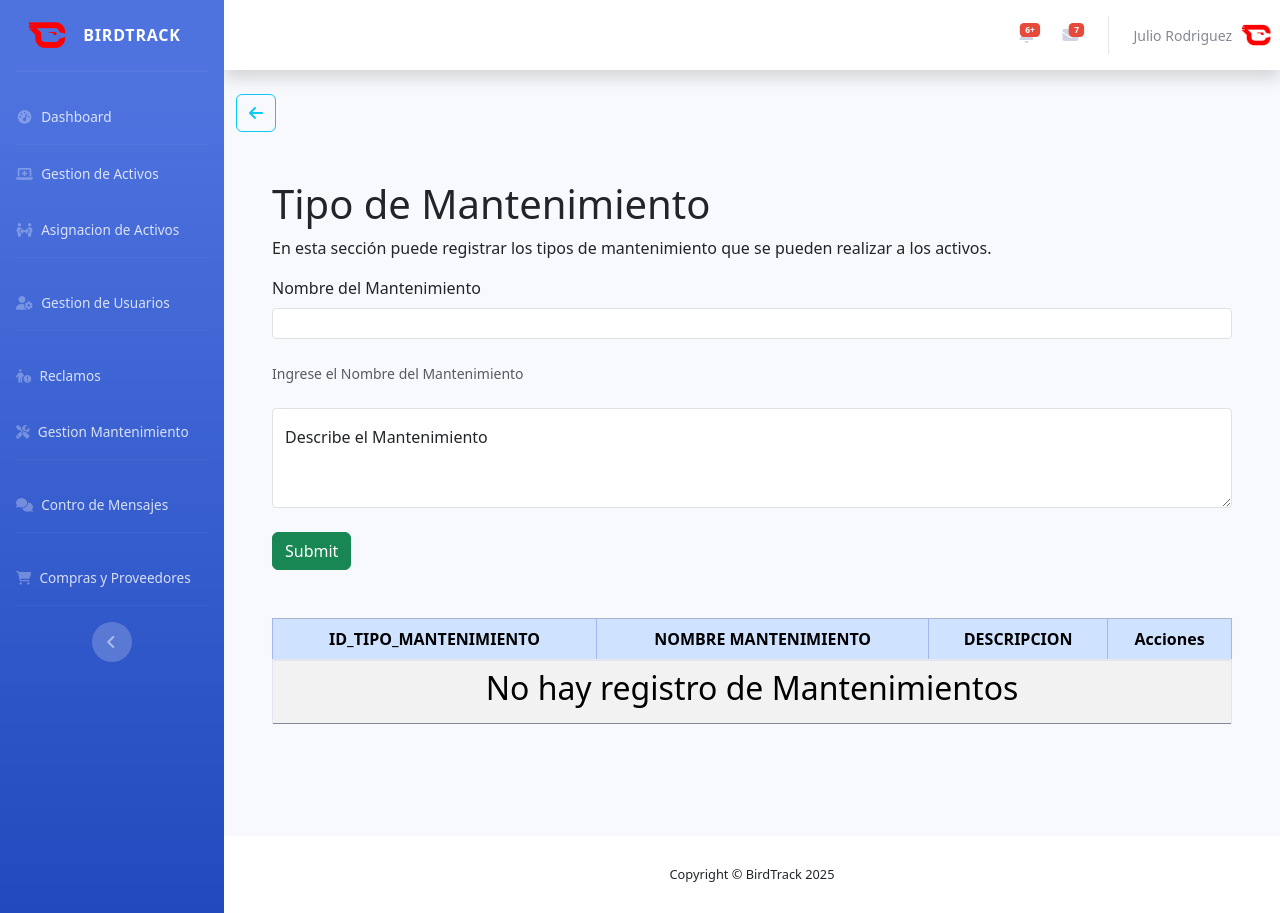
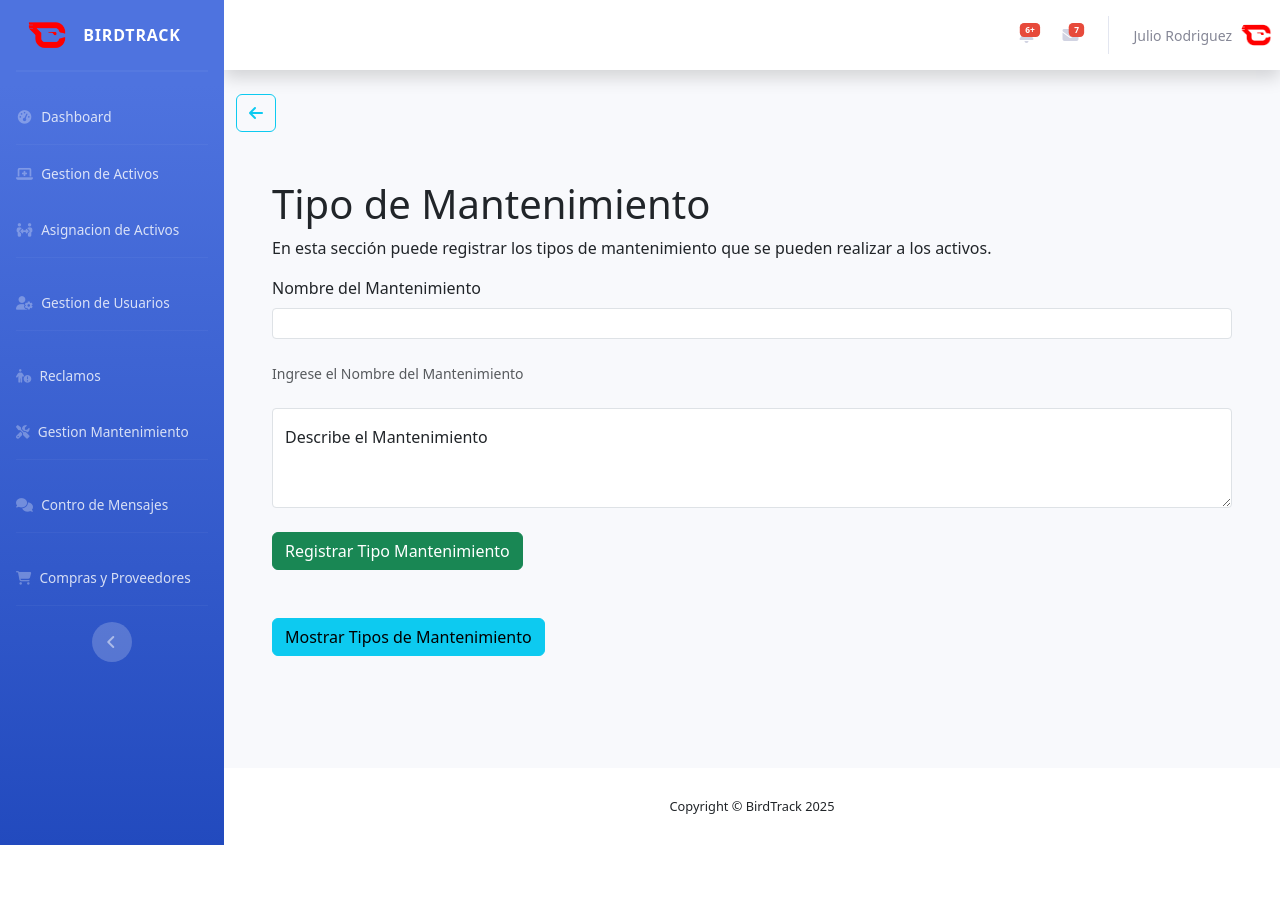
Before and after one commit to keiverzamudia/birdtrack, a PHP site: page /BirdTrack/app/vista/tipoMantenimiento.php in a window 1280 px wide. After the commit the page ends 845 px from the top, so only its background shows below. Run offline with PHP 8.4, Linux system fonts and the light colour scheme; some libraries are stand-ins or nearby versions.

Commit message:
Update tipoMantenimiento.php

```diff
--- a/app/vista/tipoMantenimiento.php
+++ b/app/vista/tipoMantenimiento.php
@@ -5,7 +5,7 @@
 
 <div class="container">
     <!--boton de regresar a la vista gestion mantenimiento-->
-    <button class="btn btn-outline-info" onclick="window.location.href='?url=gestionMantenimiento'">
+    <button class="btn btn-outline-info" onclick="window.location.href='?url=Gestion_Mantenimiento'">
         <i class="fa-solid fa-arrow-left"></i>
 </div>
 </button>
@@ -25,11 +25,18 @@
                 placeholder="ingrese la descripcion del mantenimiento" style="height: 100px"></textarea>
             <label for="floatingTextarea2">Describe el Mantenimiento</label>
         </div>
-        <button type="submit" id="enviar" name="enviar" class="btn btn-success">Submit</button>
+        <button type="submit" id="enviar" name="enviar" class="btn btn-success">Registrar Tipo Mantenimiento</button>
 
     </form>
     <br><br>
-
+    <p class="d-inline-flex gap-1">
+        <button class="btn btn-info" type="button" data-bs-toggle="collapse" data-bs-target="#collapseExample"
+            aria-expanded="false" aria-controls="collapseExample">
+            Mostrar Tipos de Mantenimiento
+        </button>
+    </p>
+    <div class="collapse" id="collapseExample">
+        <div class="card card-body">
 
             <div class="table-responsive">
                 <table class="table table-hover table-striped text-center table-bordered">
@@ -55,8 +62,8 @@
                                         <td>
                                             <button class="btn btn-success" type="button" data-bs-toggle="modal"
                                                 data-bs-target="#editar<?= $tipo['id_tipo_mantenimiento'] ?>" name="editar">
-                                        <svg xmlns="http://www.w3.org/2000/svg" width="16" height="16" fill="currentColor"
-                                            class="bi bi-pencil-square" viewBox="0 0 16 16">
+                                                <svg xmlns="http://www.w3.org/2000/svg" width="16" height="16"
+                                                    fill="currentColor" class="bi bi-pencil-square" viewBox="0 0 16 16">
                                                     <path
                                                         d="M15.502 1.94a.5.5 0 0 1 0 .706L14.459 3.69l-2-2L13.502.646a.5.5 0 0 1 .707 0l1.293 1.293zm-1.75 2.456-2-2L4.939 9.21a.5.5 0 0 0-.121.196l-.805 2.414a.25.25 0 0 0 .316.316l2.414-.805a.5.5 0 0 0 .196-.12l6.813-6.814z" />
                                                     <path fill-rule="evenodd"
@@ -67,8 +74,8 @@
                                             <button class="btn btn-danger btnEliminar" title="Eliminar" type="button"
                                                 value="<?php $tipo['id_tipo_mantenimiento'] ?>" data-bs-toggle="modal"
                                                 data-bs-target="#eliminar">
-                                        <svg xmlns="http://www.w3.org/2000/svg" width="16" height="16" fill="currentColor"
-                                            class="bi bi-trash" viewBox="0 0 16 16">
+                                                <svg xmlns="http://www.w3.org/2000/svg" width="16" height="16"
+                                                    fill="currentColor" class="bi bi-trash" viewBox="0 0 16 16">
                                                     <path
                                                         d="M5.5 5.5A.5.5 0 0 1 6 6v6a.5.5 0 0 1-1 0V6a.5.5 0 0 1 .5-.5m2.5 0a.5.5 0 0 1 .5.5v6a.5.5 0 0 1-1 0V6a.5.5 0 0 1 .5-.5m3 .5a.5.5 0 0 0-1 0v6a.5.5 0 0 0 1 0z" />
                                                     <path
@@ -84,13 +91,15 @@
                                         <div class="modal-dialog">
                                             <div class="modal-content">
                                                 <div class="modal-header bg-danger">
-                                            <h1 class="modal-title fs-5" id="exampleModalLabel">Confirmar eliminación</h1>
+                                                    <h1 class="modal-title fs-5" id="exampleModalLabel">Confirmar eliminación
+                                                    </h1>
                                                     <button type="button" class="btn-close" data-bs-dismiss="modal"
                                                         aria-label="Close"></button>
                                                 </div>
                                                 <div class="modal-body">
                                                     <span class="fs-5">
-                                                ¿Esta seguro que desea eliminar <strong id="nombreEliminacion"></strong>?
+                                                        ¿Esta seguro que desea eliminar <strong
+                                                            id="nombreEliminacion"></strong>?
                                                     </span>
                                                 </div>
                                                 <div class="modal-footer">
@@ -110,12 +119,14 @@
 
 
                                     <!--modal de edicion-->
-                            <div class="modal fade" id="editar<?= $tipo['id_tipo_mantenimiento'] ?>" data-bs-backdrop="static"
-                                data-bs-keyboard="false" tabindex="-1" aria-labelledby="staticBackdropLabel" aria-hidden="true">
+                                    <div class="modal fade" id="editar<?= $tipo['id_tipo_mantenimiento'] ?>"
+                                        data-bs-backdrop="static" data-bs-keyboard="false" tabindex="-1"
+                                        aria-labelledby="staticBackdropLabel" aria-hidden="true">
                                         <div class="modal-dialog">
                                             <div class="modal-content">
                                                 <div class="modal-header">
-                                            <h1 class="modal-title fs-5" id="staticBackdropLabel">Registro de Mantenimiento</h1>
+                                                    <h1 class="modal-title fs-5" id="staticBackdropLabel">Registro de
+                                                        Mantenimiento</h1>
                                                     <button type="button" class="btn-close" data-bs-dismiss="modal"
                                                         aria-label="Close"></button>
                                                 </div>
@@ -126,7 +137,8 @@
                                                 <div class="modal-body">
                                                     <form method="post">
                                                         <div class="mb-4">
-                                                    <label for="nombre_mtto" class="form-label">Nombre del Mantenimiento</label>
+                                                            <label for="nombre_mtto" class="form-label">Nombre del
+                                                                Mantenimiento</label>
                                                             <input type="text" value="<?php echo $tipo['Nombre'] ?>"
                                                                 class="form-control form-control-sm mb-4" id="nombre_mtto"
                                                                 aria-describedby="nombre_mttoHelp" name="nombre_mtto">
@@ -136,14 +148,15 @@
                                                         <div class="form-floating mb-4">
                                                             <textarea class="form-control form-control-sm mb-4" id="descripcion"
                                                                 name="descripcion" style="height: 100px"></textarea>
-                                                    <label for="floatingTextarea2"><?php echo $tipo['Descripcion'] ?></label>
+                                                            <label
+                                                                for="floatingTextarea2"><?php echo $tipo['Descripcion'] ?></label>
                                                         </div>
 
                                                         <div class="modal-footer">
                                                             <button type="button" class="btn btn-danger"
                                                                 data-bs-dismiss="modal">Cancelar</button>
-                                                    <button type="submit" class="btn btn-success p-2" data-bs-toggle="modal"
-                                                        title="editar" name="editar"
+                                                            <button type="submit" class="btn btn-success p-2"
+                                                                data-bs-toggle="modal" title="editar" name="editar"
                                                                 value="<?php echo $tipo['id_tipo_mantenimiento'] ?>">Editar</button>
                                                     </form>
                                                 </div>
@@ -173,14 +186,8 @@
         </table>
     </div>
 
-
-
-
-
-
-
-
-
+</div>
+</div>
 
 <?php
 include_once 'componentes/footer.php';
```
Lines whose indentation alone changed are shown as unchanged.
